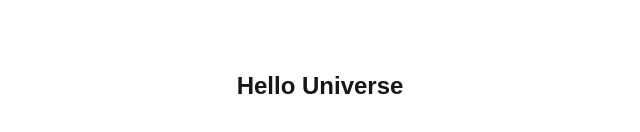
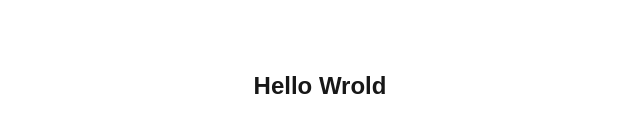
Before and after one commit to OBookBook/nextjs-typescript-db-ci-cd, a Next.js app: page / in a window 1280 px wide. Shown: the part 314-446 px from the top of the page, without its empty margins (320-960 px from the left). Built offline with nearby package versions, Linux system fonts and the light colour scheme.

Commit message:
update app/page.tsx

```diff
--- a/app/page.tsx
+++ b/app/page.tsx
@@ -5,7 +5,7 @@
     <main>
       <div className="flex justify-center items-center h-screen">
         <div className="flex flex-col items-center">
-          <h1 className="text-2xl font-bold">Hello Universe</h1>
+          <h1 className="text-2xl font-bold">Hello Wrold</h1>
         </div>
       </div>
     </main>
```
